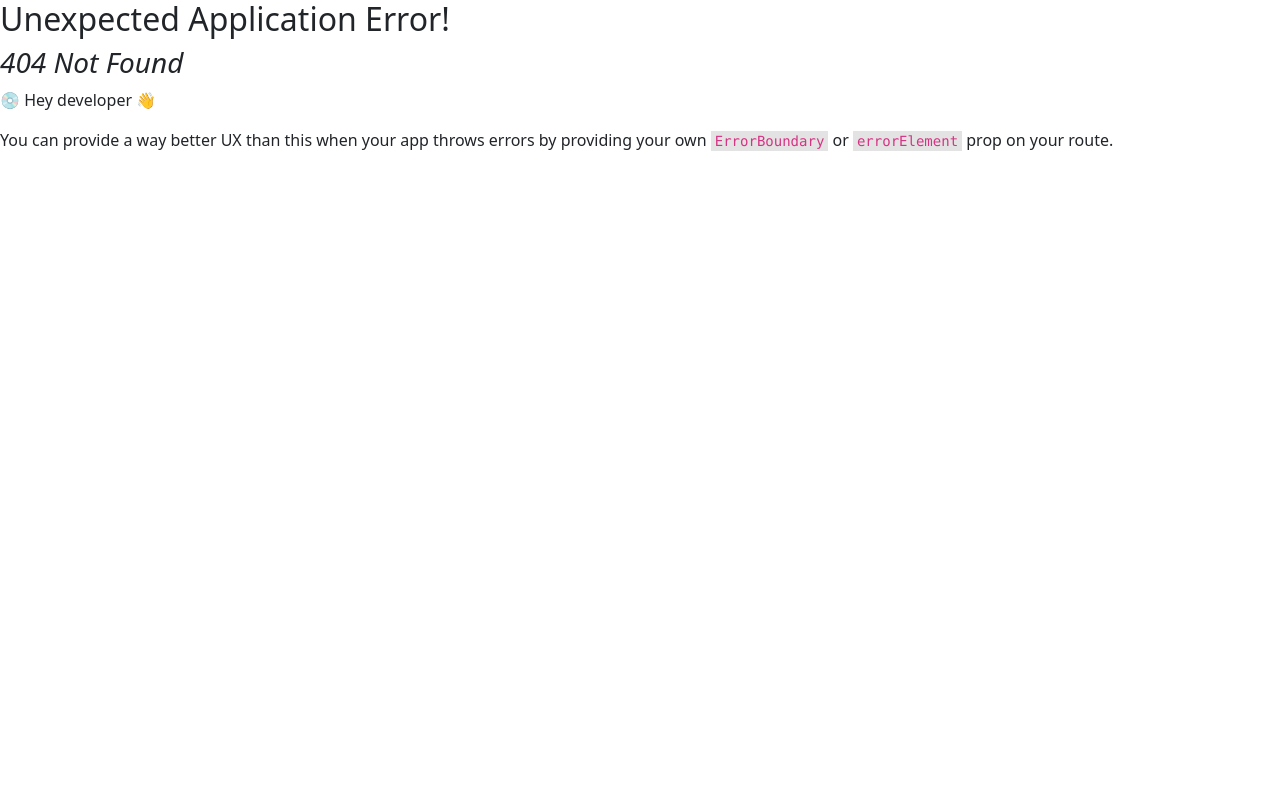
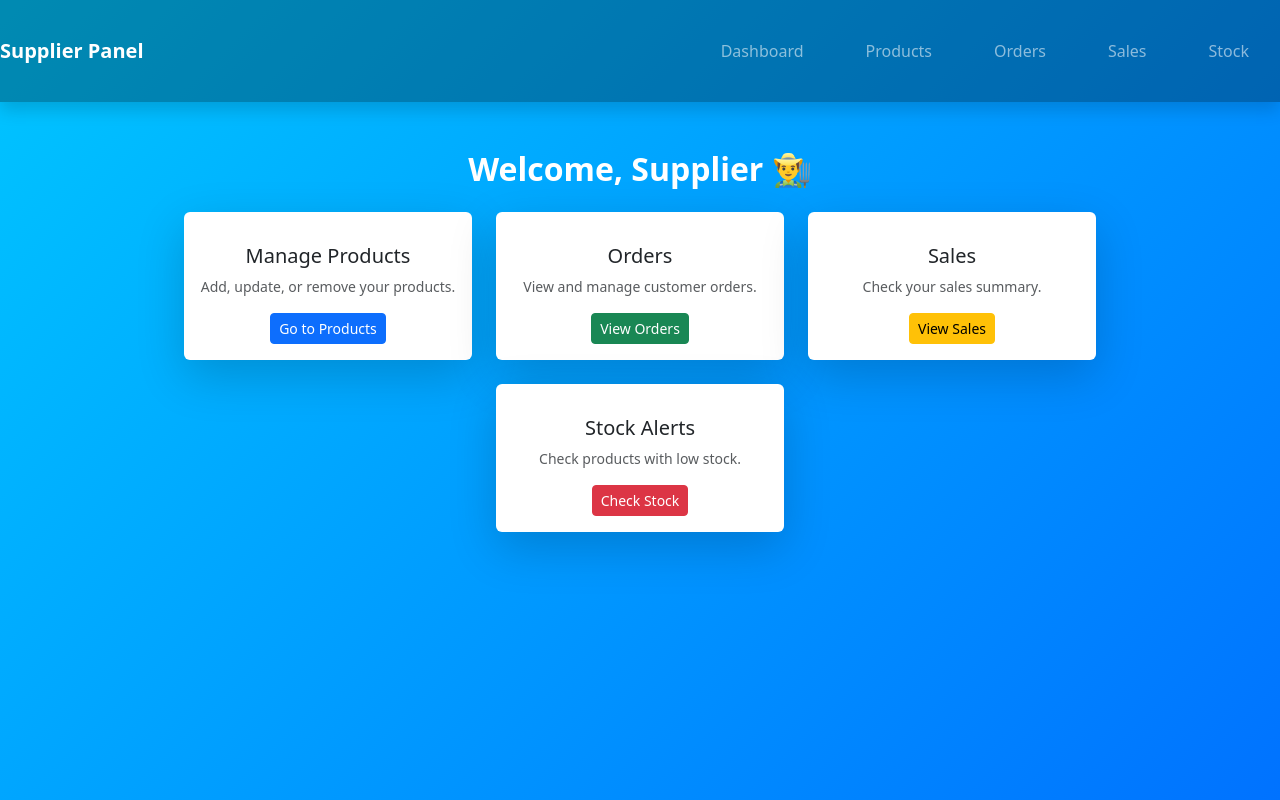
Before and after one commit to AzlanSindhi/E-Com-Store, a React (Vite) app in the folder seeds-pesticide/: page /supplier-module/sup-dashboard in a window 1280 px wide. Before the commit this address had no page. Built offline with nearby package versions, Linux system fonts and the light colour scheme.

Commit message:
sup-dashboard

```diff
--- a/seeds-pesticide/index.html
+++ b/seeds-pesticide/index.html
@@ -7,7 +7,9 @@
   <meta name="viewport" content="width=device-width, initial-scale=1.0" />
   <title>Seeds & Pesticide</title>
   <link href="https://cdn.jsdelivr.net/npm/bootstrap@5.3.3/dist/css/bootstrap.min.css" rel="stylesheet" />
-
+  <script src="https://cdn.jsdelivr.net/npm/bootstrap@5.3.3/dist/js/bootstrap.bundle.min.js"
+    integrity="sha384-YvpcrYf0tY3lHB60NNkmXc5s9fDVZLESaAA55NDzOxhy9GkcIdslK1eN7N6jIeHz" crossorigin="anonymous">
+    </script>
 </head>
 
 <body>
--- a/seeds-pesticide/src/App.jsx
+++ b/seeds-pesticide/src/App.jsx
@@ -12,6 +12,7 @@ import Products from './components/user-module/products'
 import Sales from './components/user-module/sales'
 import Reports from './components/user-module/reports'
 import Suppliers from './components/user-module/supplier'
+import SupDashboard from './components/supplier-module/sup-dashboard'
 import { createBrowserRouter, RouterProvider, Outlet } from 'react-router-dom'
 
 const PublicLayout = () => {
@@ -59,6 +60,10 @@ function App() {
         { path: "cust", element: <Cust /> },
         { path: "supplier", element: <Suppliers /> },
       ]
+    },
+    {
+      path: "/supplier-module/sup-dashboard",
+      element: <SupDashboard />
     }
   ])
 
--- a/seeds-pesticide/src/components/Nav.jsx
+++ b/seeds-pesticide/src/components/Nav.jsx
@@ -3,12 +3,31 @@ import { NavLink } from 'react-router-dom'
 
 const Nav = () => {
     return (
-        <nav className="navbar navbar-expand-lg" style={{ backgroundColor: '#19871bff' }}>
+        <nav className="navbar navbar-expand-lg navbar-dark" style={{ backgroundColor: '#19871bff' }}>
             <div className="container">
+
                 <NavLink className="d-flex align-items-center navbar-brand text-warning fw-bold" to="/">
-                    <img src="/FB-Logo.svg" className="img-fluid me-2" alt="FarmBasket Logo" style={{ height: "50px" }} />
+                    <img
+                        src="/FB-Logo.svg"
+                        className="img-fluid me-2"
+                        alt="FarmBasket Logo"
+                        style={{ height: "50px" }}
+                    />
                     FarmBasket
                 </NavLink>
+
+                <button
+                    className="navbar-toggler"
+                    type="button"
+                    data-bs-toggle="collapse"
+                    data-bs-target="#navbarNav"
+                    aria-controls="navbarNav"
+                    aria-expanded="false"
+                    aria-label="Toggle navigation"
+                >
+                    <span className="navbar-toggler-icon"></span>
+                </button>
+
 
                 <div className="collapse navbar-collapse" id="navbarNav">
                     <ul className="navbar-nav ms-auto">
@@ -27,6 +46,12 @@ const Nav = () => {
                                 Login
                             </NavLink>
                         </li>
+                        <li className="nav-item">
+                            <NavLink to="/supplier-module/sup-dashboard" className="nav-link">
+                                Supplier Dashboard
+                            </NavLink>
+                        </li>
+
                     </ul>
                 </div>
             </div>
--- /dev/null
+++ b/seeds-pesticide/src/components/supplier-module/sup-dashboard.jsx
@@ -0,0 +1,89 @@
+import React from "react";
+import { NavLink } from "react-router-dom";
+
+const SupplierDashboard = () => {
+    return (
+        <div className="container-fluid p-0 min-vh-100"
+            style={{
+                background: "linear-gradient(135deg, #00c6ff, #0072ff)", // 🌊 Cyan Gradient
+                color: "white",
+            }}
+        >
+            {/* Navbar */}
+            <nav className="navbar navbar-expand-lg navbar-dark shadow" style={{ background: "rgba(0,0,0,0.3)" }}>
+                <NavLink to="/supplier/dashboard" className="navbar-brand fw-bold">
+                    Supplier Panel
+                </NavLink>
+                <div className="collapse navbar-collapse">
+                    <ul className="navbar-nav ms-auto">
+                        <li className="nav-item"><NavLink to="/supplier/dashboard" className="nav-link">Dashboard</NavLink></li>
+                        <li className="nav-item"><NavLink to="/supplier/products" className="nav-link">Products</NavLink></li>
+                        <li className="nav-item"><NavLink to="/supplier/orders" className="nav-link">Orders</NavLink></li>
+                        <li className="nav-item"><NavLink to="/supplier/sales" className="nav-link">Sales</NavLink></li>
+                        <li className="nav-item"><NavLink to="/supplier/stock" className="nav-link">Stock</NavLink></li>
+                    </ul>
+                </div>
+            </nav>
+
+            {/* Dashboard Cards */}
+            <div className="container py-5">
+                <h2 className="fw-bold mb-4 text-center">Welcome, Supplier 👨‍🌾</h2>
+
+                {/* Horizontal row of cards */}
+                <div className="d-flex justify-content-center gap-4 flex-wrap">
+
+                    {/* Manage Products */}
+                    <div className="card text-dark shadow-lg border-0" style={{ width: "18rem" }}>
+                        <div className="card-body text-center">
+                            <i className="bi bi-box-seam display-4 text-primary"></i>
+                            <h5 className="mt-3">Manage Products</h5>
+                            <p className="small text-muted">Add, update, or remove your products.</p>
+                            <NavLink to="/supplier/products" className="btn btn-primary btn-sm">
+                                Go to Products
+                            </NavLink>
+                        </div>
+                    </div>
+
+                    {/* Orders */}
+                    <div className="card text-dark shadow-lg border-0" style={{ width: "18rem" }}>
+                        <div className="card-body text-center">
+                            <i className="bi bi-cart-check display-4 text-success"></i>
+                            <h5 className="mt-3">Orders</h5>
+                            <p className="small text-muted">View and manage customer orders.</p>
+                            <NavLink to="/supplier/orders" className="btn btn-success btn-sm">
+                                View Orders
+                            </NavLink>
+                        </div>
+                    </div>
+
+                    {/* Sales */}
+                    <div className="card text-dark shadow-lg border-0" style={{ width: "18rem" }}>
+                        <div className="card-body text-center">
+                            <i className="bi bi-graph-up display-4 text-warning"></i>
+                            <h5 className="mt-3">Sales</h5>
+                            <p className="small text-muted">Check your sales summary.</p>
+                            <NavLink to="/supplier/sales" className="btn btn-warning btn-sm">
+                                View Sales
+                            </NavLink>
+                        </div>
+                    </div>
+
+                    {/* Stock Alerts */}
+                    <div className="card text-dark shadow-lg border-0" style={{ width: "18rem" }}>
+                        <div className="card-body text-center">
+                            <i className="bi bi-exclamation-triangle display-4 text-danger"></i>
+                            <h5 className="mt-3">Stock Alerts</h5>
+                            <p className="small text-muted">Check products with low stock.</p>
+                            <NavLink to="/supplier/stock" className="btn btn-danger btn-sm">
+                                Check Stock
+                            </NavLink>
+                        </div>
+                    </div>
+
+                </div>
+            </div>
+        </div>
+    );
+};
+
+export default SupplierDashboard;
```
